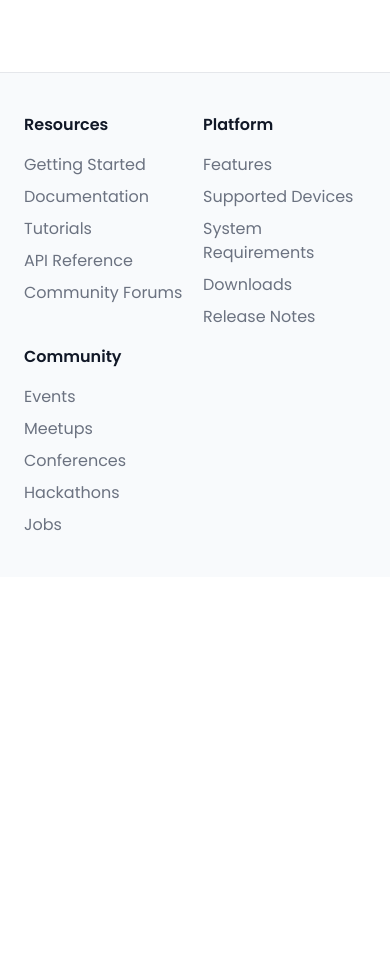
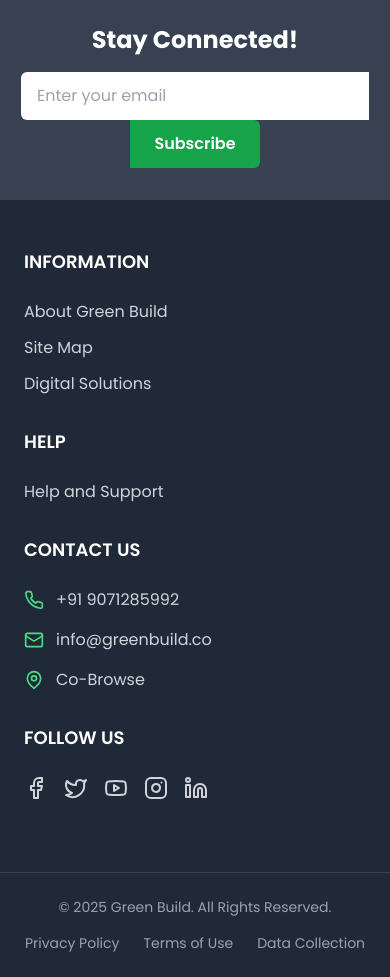
Before and after one commit to TheVasuA/green_build, a React (Vite) app in the folder client/: page / in a window 390 px wide. Shown: the part 7540-8517 px from the top of the page. Before the commit the page ends 8117 px from the top, so only its background shows below. Built offline with nearby package versions, Linux system fonts and the light colour scheme; a web font is replaced by a local one.

Commit message:
footer updated

```diff
--- a/client/src/components/Footer.jsx
+++ b/client/src/components/Footer.jsx
@@ -1,52 +1,119 @@
-import { resourcesLinks, platformLinks, communityLinks } from "../constants";
+import { Facebook, Twitter, Youtube, Instagram, Linkedin, Phone, Mail, MapPin } from "lucide-react";
+
 const Footer = () => {
   return (
-    <footer className="mt-20 border-t py-10 border-theme bg-theme-secondary">
-      <div className="grid grid-cols-2 lg:grid-cols-3 gap-4 max-w-7xl mx-auto px-6">
+    <footer className="bg-gray-800 text-white">
+      {/* Newsletter Subscription Section */}
+      <div className="bg-gray-700 py-8">
+        <div className="max-w-7xl mx-auto px-6 text-center">
+          <h2 className="text-2xl font-bold mb-4">Stay Connected!</h2>
+          <div className="flex flex-col sm:flex-row justify-center items-center gap-0 max-w-md mx-auto">
+            <input
+              type="email"
+              placeholder="Enter your email"
+              className="flex-1 px-4 py-3 text-gray-900 border-0 rounded-l-md focus:outline-none focus:ring-2 focus:ring-primary-500"
+            />
+            <button className="bg-green-600 hover:bg-green-700 text-white px-6 py-3 rounded-r-md font-semibold transition-colors">
+              Subscribe
+            </button>
+          </div>
+        </div>
+      </div>
+
+      {/* Main Footer Content */}
+      <div className="py-12">
+        <div className="max-w-7xl mx-auto px-6">
+          <div className="grid grid-cols-1 md:grid-cols-2 lg:grid-cols-4 gap-8">
+
+            {/* Information Section */}
             <div>
-          <h3 className="text-md font-semibold mb-4 text-theme">Resources</h3>
-          <ul className="space-y-2">
-            {resourcesLinks.map((link, index) => (
-              <li key={index}>
-                <a
-                  href={link.href}
-                  className="text-theme-muted hover:text-primary-500 transition-colors"
-                >
-                  {link.text}
-                </a>
-              </li>
-            ))}
+              <h3 className="text-lg font-semibold mb-6 text-white">INFORMATION</h3>
+              <ul className="space-y-3">
+                <li><a href="/about" className="text-gray-300 hover:text-primary-400 transition-colors">About Green Build</a></li>
+
+                <li><a href="/sitemap" className="text-gray-300 hover:text-primary-400 transition-colors">Site Map</a></li>
+                <li><a href="/solutions" className="text-gray-300 hover:text-primary-400 transition-colors">Digital Solutions</a></li>
+
               </ul>
             </div>
+
+            {/* Help Section */}
             <div>
-          <h3 className="text-md font-semibold mb-4 text-theme">Platform</h3>
-          <ul className="space-y-2">
-            {platformLinks.map((link, index) => (
-              <li key={index}>
-                <a
-                  href={link.href}
-                  className="text-theme-muted hover:text-primary-500 transition-colors"
-                >
-                  {link.text}
-                </a>
-              </li>
-            ))}
+              <h3 className="text-lg font-semibold mb-6 text-white">HELP</h3>
+              <ul className="space-y-3">
+                <li><a href="/support" className="text-gray-300 hover:text-primary-400 transition-colors">Help and Support</a></li>
+
               </ul>
             </div>
+
+            {/* Contact Us Section */}
             <div>
-          <h3 className="text-md font-semibold mb-4 text-theme">Community</h3>
-          <ul className="space-y-2">
-            {communityLinks.map((link, index) => (
-              <li key={index}>
-                <a
-                  href={link.href}
-                  className="text-theme-muted hover:text-primary-500 transition-colors"
-                >
-                  {link.text}
+              <h3 className="text-lg font-semibold mb-6 text-white">CONTACT US</h3>
+              <ul className="space-y-4">
+                <li className="flex items-center space-x-3">
+                  <Phone className="h-5 w-5 text-primary-400" />
+                  <div>
+                    <p className="text-gray-300">+91 9071285992</p>
+
+                  </div>
+                </li>
+                <li className="flex items-center space-x-3">
+                  <Mail className="h-5 w-5 text-primary-400" />
+                  <p className="text-gray-300">info@greenbuild.co</p>
+                </li>
+                <li className="flex items-center space-x-3">
+                  <MapPin className="h-5 w-5 text-primary-400" />
+                  <p className="text-gray-300">Co-Browse</p>
+                </li>
+              </ul>
+            </div>
+
+            {/* Follow Us Section */}
+            <div>
+              <h3 className="text-lg font-semibold mb-6 text-white">FOLLOW US</h3>
+              <div className="flex space-x-4 mb-6">
+                <a href="#" className="text-gray-300 hover:text-primary-400 transition-colors">
+                  <Facebook className="h-6 w-6" />
                 </a>
-              </li>
-            ))}
-          </ul>
+                <a href="#" className="text-gray-300 hover:text-primary-400 transition-colors">
+                  <Twitter className="h-6 w-6" />
+                </a>
+                <a href="#" className="text-gray-300 hover:text-primary-400 transition-colors">
+                  <Youtube className="h-6 w-6" />
+                </a>
+                <a href="#" className="text-gray-300 hover:text-primary-400 transition-colors">
+                  <Instagram className="h-6 w-6" />
+                </a>
+                <a href="#" className="text-gray-300 hover:text-primary-400 transition-colors">
+                  <Linkedin className="h-6 w-6" />
+                </a>
+              </div>
+
+
+            </div>
+          </div>
+        </div>
+      </div>
+
+      {/* Bottom Footer */}
+      <div className="border-t border-gray-700 py-6">
+        <div className="max-w-7xl mx-auto px-6">
+          <div className="flex flex-col md:flex-row justify-between items-center">
+            <p className="text-gray-400 text-sm">
+              © 2025 Green Build. All Rights Reserved.
+            </p>
+            <div className="flex space-x-6 mt-4 md:mt-0">
+              <a href="/privacy" className="text-gray-400 hover:text-primary-400 text-sm transition-colors">
+                Privacy Policy
+              </a>
+              <a href="/terms" className="text-gray-400 hover:text-primary-400 text-sm transition-colors">
+                Terms of Use
+              </a>
+              <a href="/data-collection" className="text-gray-400 hover:text-primary-400 text-sm transition-colors">
+                Data Collection
+              </a>
+            </div>
+          </div>
         </div>
       </div>
     </footer>
--- a/client/src/constants/index.jsx
+++ b/client/src/constants/index.jsx
@@ -15,8 +15,8 @@ import user6 from "../assets/profile-pictures/user6.jpg";
 export const navItems = [
 
   { label: "Products", href: "/products" },
-  { label: "Blog", href: "#" },
-  { label: "Testimonials", href: "#" },
+  { label: "Engineering Services", href: "/products" },
+  { label: "Enquiry", href: "/products" },
 ];
 
 export const testimonials = [
--- a/client/src/pages/Products.jsx
+++ b/client/src/pages/Products.jsx
@@ -7,117 +7,167 @@ const ProductsPage = () => {
   const [viewMode, setViewMode] = useState('grid');
   const [showFilters, setShowFilters] = useState(false);
 
-  // Categories data
+  // Categories data based on Delta Electronics India
   const categories = [
-    { id: 'all', name: 'All Products', count: 500 },
-    { id: 'cable-carriers', name: 'Cable and Hose Carriers, Drag Chains', count: 195 },
-    { id: 'cam-positioners', name: 'Cam Positioners', count: 16 },
-    { id: 'controllers', name: 'Controllers', count: 201 },
-    { id: 'disconnect-switch', name: 'Disconnect Switch Components', count: 3961 },
-    { id: 'electric-actuators', name: 'Electric Actuators/Cylinders', count: 728 },
-    { id: 'graphical-displays', name: 'Graphical/Numeric Displays', count: 21 },
-    { id: 'greases-lubricants', name: 'Greases and Lubricants', count: 112 },
-    { id: 'hmi', name: 'Human Machine Interface (HMI)', count: 1986 },
-    { id: 'automation-accessories', name: 'Industrial Automation Accessories', count: 9679 },
-    { id: 'industrial-equipment', name: 'Industrial Equipment', count: 2922 },
-    { id: 'industrial-lighting', name: 'Industrial Lighting', count: 3184 },
-    { id: 'lighting-control', name: 'Industrial Lighting Control', count: 0 },
-    { id: 'industrial-pcs', name: 'Industrial PCs', count: 4261 },
-    { id: 'industrial-sensors', name: 'Industrial Sensors', count: 109884 },
-    { id: 'industrial-specialized', name: 'Industrial Specialized', count: 661 }
+    { id: 'all', name: 'All Products', count: 50000 },
+    // Power Electronics
+    { id: 'components', name: 'Components', count: 5000 },
+    { id: 'power-system', name: 'Power and System', count: 3500 },
+    { id: 'fans-thermal', name: 'Fans and Thermal Management', count: 2800 },
+    { id: 'embedded-power', name: 'Embedded Power', count: 1200 },
+    { id: 'external-adapter', name: 'External Adapter', count: 900 },
+    // Mobility
+    { id: 'ev-powertrain', name: 'EV Powertrain System', count: 450 },
+    { id: 'automotive-electronics', name: 'Automotive Electronics', count: 650 },
+    // Automation
+    { id: 'industrial-automation', name: 'Industrial Automation', count: 4800 },
+    { id: 'building-automation', name: 'Building Automation', count: 2200 },
+    { id: 'collaborative-robots', name: 'Collaborative Robots (Cobots)', count: 25 },
+    { id: 'scada-systems', name: 'SCADA Systems', count: 180 },
+    // Infrastructure
+    { id: 'ict-infrastructure', name: 'ICT Infrastructure', count: 3200 },
+    { id: 'power-energy-solutions', name: 'Power and Energy Solutions', count: 4100 },
+    { id: 'display-visualization', name: 'Display and Visualization', count: 800 },
+    { id: 'ev-charging', name: 'EV Charging Solutions', count: 320 },
+    { id: 'data-center', name: 'Data Center Solutions', count: 1800 },
+    { id: 'telecom-power', name: 'Telecom Power Solutions', count: 1500 },
+    { id: 'smart-energy', name: 'Smart Energy Solutions', count: 2100 },
+    { id: 'indoor-air-quality', name: 'Indoor Air Quality Solutions', count: 650 }
   ];
 
-  // Sample products data
+  // Sample products data based on Delta Electronics
   const products = [
     {
       id: 1,
-      name: 'Cable Carrier System',
-      category: 'cable-carriers',
+      name: 'Industrial Power Supply',
+      category: 'components',
       image: '/api/placeholder/250/200',
-      description: 'Heavy-duty cable carrier for industrial applications',
-      items: 195,
-      inStock: true
+      description: 'High-efficiency industrial power supply units for automation systems',
+      items: 450,
+      inStock: true,
+      price: 'Contact for Quote',
+      features: ['High Efficiency', 'Compact Design', 'Wide Input Range']
     },
     {
       id: 2,
-      name: 'Graphical Display Unit',
-      category: 'graphical-displays',
+      name: 'AC Servo Motor Drive',
+      category: 'industrial-automation',
       image: '/api/placeholder/250/200',
-      description: 'High-resolution graphical display for control systems',
-      items: 21,
-      inStock: true
+      description: 'Precision AC servo motor drives for motion control applications',
+      items: 280,
+      inStock: true,
+      price: 'Contact for Quote',
+      features: ['High Precision', 'Low Vibration', 'Energy Efficient']
     },
     {
       id: 3,
-      name: 'Industrial Lubricant',
-      category: 'greases-lubricants',
+      name: 'Switching Power Supply',
+      category: 'power-system',
       image: '/api/placeholder/250/200',
-      description: 'Premium grade industrial lubricant',
-      items: 112,
-      inStock: true
+      description: 'Reliable switching power supplies for industrial equipment',
+      items: 520,
+      inStock: true,
+      price: 'Contact for Quote',
+      features: ['Stable Output', 'Overload Protection', 'Compact Size']
     },
     {
       id: 4,
-      name: 'HMI Touch Panel',
-      category: 'hmi',
+      name: 'Industrial Cooling Fan',
+      category: 'fans-thermal',
       image: '/api/placeholder/250/200',
-      description: 'Advanced touch panel for machine interface',
-      items: 1986,
-      inStock: true
+      description: 'High-performance cooling fans for thermal management',
+      items: 650,
+      inStock: true,
+      price: 'Contact for Quote',
+      features: ['Low Noise', 'Long Life', 'High Airflow']
     },
     {
       id: 5,
-      name: 'Automation Sensor',
-      category: 'automation-accessories',
+      name: 'DC Fast Charger',
+      category: 'ev-charging',
       image: '/api/placeholder/250/200',
-      description: 'High-precision automation sensor',
-      items: 9679,
-      inStock: true
+      description: 'Advanced DC fast charging stations for electric vehicles',
+      items: 45,
+      inStock: true,
+      price: 'Contact for Quote',
+      features: ['Fast Charging', 'Smart Control', 'Weather Resistant']
     },
     {
       id: 6,
-      name: 'Industrial Equipment',
-      category: 'industrial-equipment',
+      name: 'Building Management System',
+      category: 'building-automation',
       image: '/api/placeholder/250/200',
-      description: 'Robust industrial equipment solution',
-      items: 2922,
-      inStock: true
+      description: 'Comprehensive building automation and management system',
+      items: 120,
+      inStock: true,
+      price: 'Contact for Quote',
+      features: ['Energy Monitoring', 'Smart Control', 'Remote Access']
     },
     {
       id: 7,
-      name: 'LED Lighting System',
-      category: 'industrial-lighting',
+      name: 'Industrial Display Monitor',
+      category: 'display-visualization',
       image: '/api/placeholder/250/200',
-      description: 'Energy-efficient LED lighting for industrial use',
-      items: 3184,
-      inStock: true
+      description: 'High-resolution industrial display monitors for visualization',
+      items: 180,
+      inStock: true,
+      price: 'Contact for Quote',
+      features: ['High Resolution', 'Touch Interface', 'Industrial Grade']
     },
     {
       id: 8,
-      name: 'Industrial PC',
-      category: 'industrial-pcs',
+      name: 'UPS System',
+      category: 'power-energy-solutions',
       image: '/api/placeholder/250/200',
-      description: 'Rugged industrial computer system',
-      items: 4261,
-      inStock: true
+      description: 'Uninterruptible power supply systems for critical applications',
+      items: 95,
+      inStock: true,
+      price: 'Contact for Quote',
+      features: ['High Reliability', 'Scalable', 'Remote Monitoring']
     },
     {
       id: 9,
-      name: 'Proximity Sensor',
-      category: 'industrial-sensors',
+      name: 'Collaborative Robot (Cobot)',
+      category: 'collaborative-robots',
       image: '/api/placeholder/250/200',
-      description: 'High-performance proximity sensor',
-      items: 109884,
-      inStock: true
+      description: 'D-Bot series collaborative robots for smart manufacturing',
+      items: 12,
+      inStock: true,
+      price: 'Contact for Quote',
+      features: ['30kg Payload', '6-Axis', 'Safety Certified']
     },
     {
       id: 10,
-      name: 'Specialized Controller',
-      category: 'industrial-specialized',
+      name: 'Solar Inverter',
+      category: 'smart-energy',
       image: '/api/placeholder/250/200',
-      description: 'Specialized industrial controller unit',
-      items: 661,
-      inStock: true
+      description: 'High-efficiency solar PV inverters for renewable energy systems',
+      items: 220,
+      inStock: true,
+      price: 'Contact for Quote',
+      features: ['Grid-Tie', 'MPPT Control', 'Weather Resistant']
+    },
+    {
+      id: 11,
+      name: 'Data Center Cooling Solution',
+      category: 'data-center',
+      image: '/api/placeholder/250/200',
+      description: 'Precision cooling solutions for data center infrastructure',
+      items: 80,
+      inStock: true,
+      price: 'Contact for Quote',
+      features: ['Energy Efficient', 'Precise Control', 'High Capacity']
+    },
+    {
+      id: 12,
+      name: 'Telecom Rectifier',
+      category: 'telecom-power',
+      image: '/api/placeholder/250/200',
+      description: 'High-efficiency rectifiers for telecom power systems',
+      items: 340,
+      inStock: true,
+      price: 'Contact for Quote',
+      features: ['High Efficiency', 'Hot Swappable', 'Remote Monitoring']
     }
   ];
 
@@ -134,8 +184,26 @@ const ProductsPage = () => {
       {/* Header */}
       <div className="bg-white border-b border-gray-200">
         <div className="max-w-7xl mx-auto px-4 sm:px-6 lg:px-8 py-6">
-          <h1 className="text-3xl font-bold text-gray-900">Industrial Products</h1>
-          <p className="mt-2 text-gray-600">Comprehensive range of industrial automation and electrical components</p>
+          <h1 className="text-3xl font-bold text-gray-900">Power Electronics & Industrial Solutions</h1>
+          <p className="mt-2 text-gray-600">Innovative, clean and energy-efficient solutions for a better tomorrow - Power Electronics, Mobility, Automation & Infrastructure</p>
+          <div className="mt-4 flex flex-wrap gap-4 text-sm">
+            <div className="flex items-center space-x-2">
+              <span className="w-3 h-3 bg-blue-500 rounded-full"></span>
+              <span className="text-gray-600">Power Electronics</span>
+            </div>
+            <div className="flex items-center space-x-2">
+              <span className="w-3 h-3 bg-green-500 rounded-full"></span>
+              <span className="text-gray-600">Mobility Solutions</span>
+            </div>
+            <div className="flex items-center space-x-2">
+              <span className="w-3 h-3 bg-purple-500 rounded-full"></span>
+              <span className="text-gray-600">Automation</span>
+            </div>
+            <div className="flex items-center space-x-2">
+              <span className="w-3 h-3 bg-orange-500 rounded-full"></span>
+              <span className="text-gray-600">Infrastructure</span>
+            </div>
+          </div>
         </div>
       </div>
 
@@ -293,19 +361,33 @@ const ProductsPage = () => {
                     <h3 className="font-semibold text-gray-900 mb-2 line-clamp-2">{product.name}</h3>
                     <p className="text-gray-600 text-sm mb-3 line-clamp-2">{product.description}</p>
 
+                    {/* Features */}
+                    {product.features && (
+                      <div className="flex flex-wrap gap-1 mb-3">
+                        {product.features.slice(0, 2).map((feature, index) => (
+                          <span key={index} className="text-xs bg-blue-100 text-blue-800 px-2 py-1 rounded-full">
+                            {feature}
+                          </span>
+                        ))}
+                        {product.features.length > 2 && (
+                          <span className="text-xs text-gray-500">+{product.features.length - 2} more</span>
+                        )}
+                      </div>
+                    )}
+
                     <div className="flex justify-between items-center mb-3">
                       <span className="text-sm text-gray-500">
-                        {product.items.toLocaleString()} Items
+                        {product.items.toLocaleString()} Items Available
                       </span>
                       <span className="text-lg font-bold text-primary-600">
-                        Request Quote
+                        {product.price || 'Request Quote'}
                       </span>
                     </div>
 
                     <div className={`flex gap-2 ${viewMode === 'list' ? 'justify-end' : ''}`}>
                       <button className="flex-1 bg-primary-600 text-white px-4 py-2 rounded-lg hover:bg-primary-700 transition-colors flex items-center justify-center space-x-2">
                         <ShoppingCart className="h-4 w-4" />
-                        <span>Add to Cart</span>
+                        <span>Request Quote</span>
                       </button>
                       <button className="px-4 py-2 border border-gray-300 rounded-lg hover:bg-gray-50 transition-colors">
                         Details
```
Lines whose indentation alone changed are shown as unchanged.
